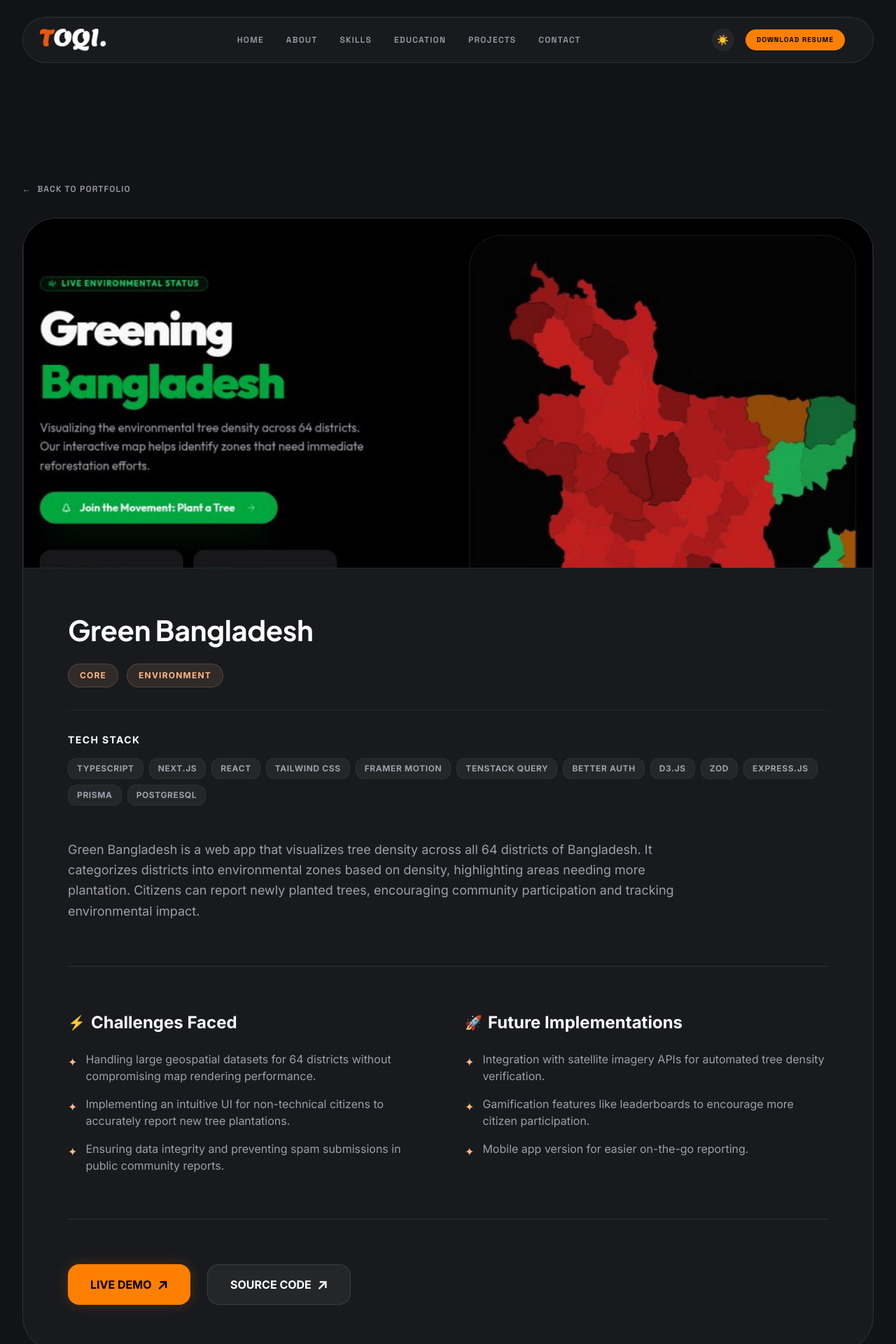
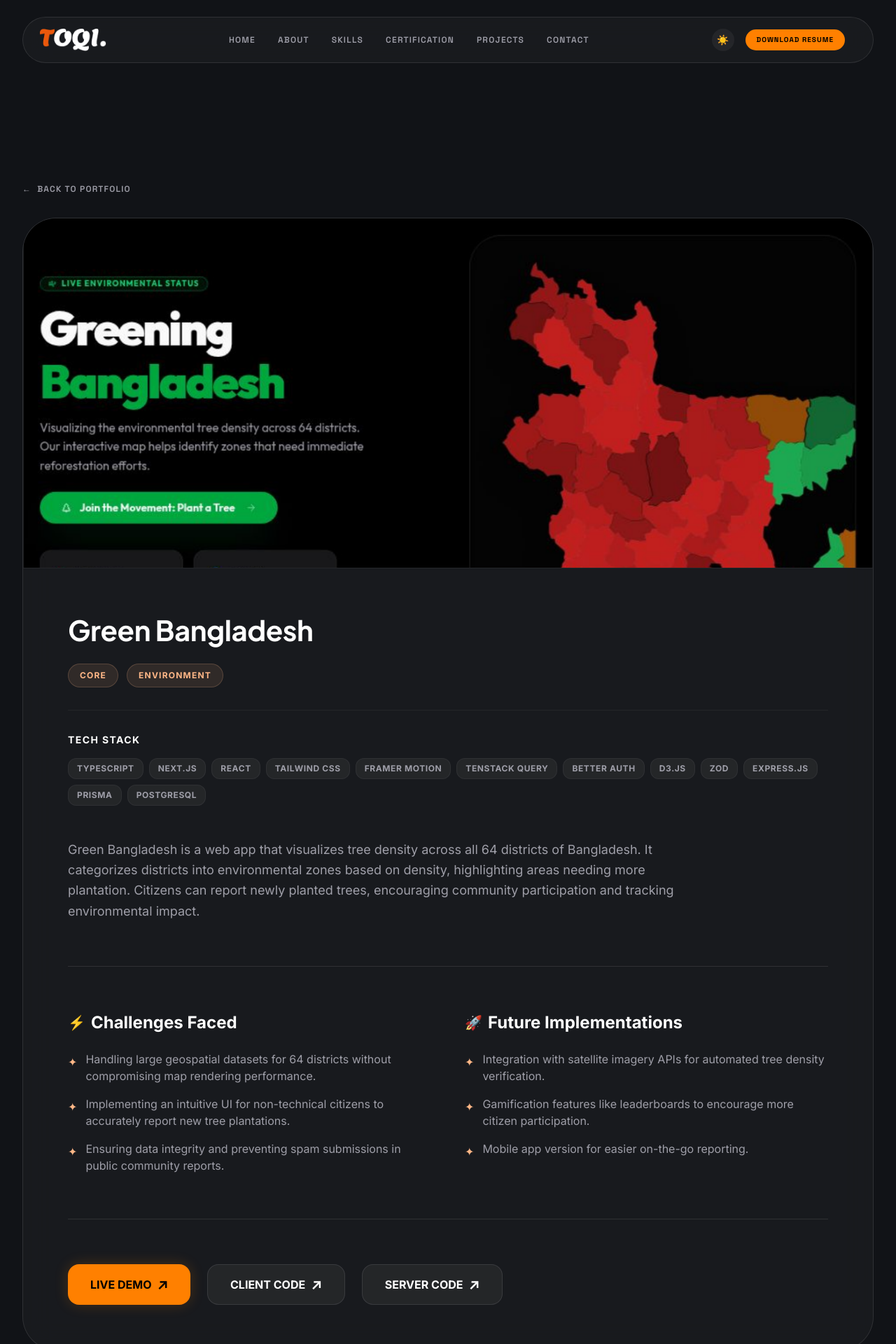
Before and after one commit to AR-Toqi/personal-portfolio, a Next.js app: page /projects/1 in a window 1280 px wide. Shown: the top 1920 px of the page at 70% size. Built offline with nearby package versions, Linux system fonts and the light colour scheme.

Commit message:
update some sections

```diff
--- a/src/app/(main-layout)/page.tsx
+++ b/src/app/(main-layout)/page.tsx
@@ -2,7 +2,7 @@ import React from "react";
 import HeroContent from "@/components/sections/HeroContent";
 import TechnicalEcosystem from "@/components/sections/TechnicalEcosystem";
 import About from "@/components/sections/About";
-import Education from "@/components/sections/Education";
+import Certification from "@/components/sections/Certification";
 import Contact from "@/components/sections/Contact";
 import Projects from "@/components/sections/Projects";
 
@@ -20,8 +20,8 @@ export default function HomePage() {
       {/* Technical Ecosystem */}
       <TechnicalEcosystem />
 
-      {/* Education Section */}
-      <Education />
+      {/* Certification Section */}
+      <Certification />
 
       {/* Selected Works */}
       <Projects />
--- a/src/app/(main-layout)/projects/[id]/page.tsx
+++ b/src/app/(main-layout)/projects/[id]/page.tsx
@@ -112,14 +112,25 @@ export default async function ProjectPage({ params }: ProjectPageProps) {
               </a>
             )}
 
-            {project.sourceCodeUrl && (
+            {project.clientUrl && (
               <a
-                href={project.sourceCodeUrl}
+                href={project.clientUrl}
                 target="_blank"
                 rel="noopener noreferrer"
                 className="rounded-2xl border border-black/10 dark:border-white/10 bg-black/5 dark:bg-white/5 px-8 py-4 font-bold text-zinc-900 dark:text-white transition-all hover:bg-black/10 dark:hover:bg-white/10 flex items-center gap-2"
               >
-                SOURCE CODE <span className="text-xl leading-none">↗</span>
+                CLIENT CODE <span className="text-xl leading-none">↗</span>
+              </a>
+            )}
+
+            {project.serverUrl && (
+              <a
+                href={project.serverUrl}
+                target="_blank"
+                rel="noopener noreferrer"
+                className="rounded-2xl border border-black/10 dark:border-white/10 bg-black/5 dark:bg-white/5 px-8 py-4 font-bold text-zinc-900 dark:text-white transition-all hover:bg-black/10 dark:hover:bg-white/10 flex items-center gap-2"
+              >
+                SERVER CODE <span className="text-xl leading-none">↗</span>
               </a>
             )}
           </div>
--- a/src/components/layout/Navbar.tsx
+++ b/src/components/layout/Navbar.tsx
@@ -9,7 +9,7 @@ const navLinks = [
   { name: "Home", href: "/" },
   { name: "About", href: "#about" },
   { name: "Skills", href: "#skills" },
-  { name: "Education", href: "#education" },
+  { name: "Certification", href: "#certification" },
   { name: "Projects", href: "#projects" },
   { name: "Contact", href: "#contact" },
 ];
--- a/src/components/sections/Education.tsx
+++ b/src/components/sections/Certification.tsx
@@ -1,43 +1,45 @@
 "use client";
 
 import React, { useRef } from "react";
-import { LuGraduationCap } from "react-icons/lu";
+import { LuAward } from "react-icons/lu";
 import { motion } from "framer-motion";
 
-const educationData = [
+const certificationData = [
   {
-    degree: "B.Sc. in Chemistry",
-    institution: "Govt. Brajlal College | Khulna, Bangladesh",
-    duration: "Present",
-    details: ["Currently pursuing undergraduate studies with a focus on chemical sciences and analytical research."],
+    title: "The Complete JavaScript Course 2025 — From Zero to Expert",
+    institution: "Udemy — Jonas Schmedtmann",
+    status: "Certificate",
+    details: ["Comprehensive JavaScript curriculum covering ES6+, asynchronous programming, DOM manipulation, and modern JavaScript frameworks."],
+    certificateUrl: "https://www.udemy.com/certificate/UC-439c7fa6-1d4b-44d4-8605-a4802f8fe58b/",
   },
   {
-    degree: "Higher Secondary Certificate (HSC), Science",
-    institution: "Khulna City College | Khulna, Bangladesh",
-    duration: "2018 — 2020",
-    details: ["GPA: 5.00 / 5.00", "Concentration in Physics, Chemistry, and Higher Mathematics."],
+    title: "Next Level Web Development",
+    institution: "Programming Hero",
+    status: "In Progress",
+    details: ["Advanced web development program focusing on full-stack technologies, real-world projects, and industry best practices."],
+    certificateUrl: null,
   },
 ];
 
-export default function Education() {
+export default function Certification() {
   const containerRef = useRef<HTMLDivElement>(null);
   const lineRef = useRef<HTMLDivElement>(null);
 
   return (
-    <section id="education" ref={containerRef} className="mx-auto max-w-7xl px-4 sm:px-6 lg:px-8 py-24">
+    <section id="certification" ref={containerRef} className="mx-auto max-w-7xl px-4 sm:px-6 lg:px-8 py-24">
       <div className="mb-20 text-center lg:text-left">
-        <span className="text-label-caps text-primary">// ACADEMIC PATH</span>
+        <span className="text-label-caps text-primary">{ "// CERTIFICATIONS" }</span>
         <h2 className="text-headline-lg text-zinc-900 dark:text-white mt-2">
-          Educational <span className="italic font-light text-primary-container">Foundation.</span>
+          Professional <span className="italic font-light text-primary-container">Credentials.</span>
         </h2>
       </div>
 
       <div className="timeline-container relative">
         {/* Vertical Line */}
-        <div ref={lineRef} className="timeline-line absolute left-4 md:left-1/2 top-0 bottom-0 w-[2px] bg-gradient-to-b from-primary/50 via-primary-container/30 to-transparent -translate-x-1/2 hidden md:block"></div>
+        <div ref={lineRef} className="timeline-line absolute left-4 md:left-1/2 top-0 bottom-0 w-0.5 bg-linear-to-b from-primary/50 via-primary-container/30 to-transparent -translate-x-1/2 hidden md:block"></div>
 
         <div className="space-y-12 md:space-y-0">
-          {educationData.map((edu, idx) => (
+          {certificationData.map((cert, idx) => (
             <div key={idx} className={`relative flex flex-col md:flex-row items-center gap-8 ${idx % 2 === 0 ? 'md:flex-row-reverse' : ''}`}>
               {/* Timeline Dot */}
               <div className="timeline-dot absolute left-4 md:left-1/2 h-4 w-4 rounded-full bg-primary border-4 border-black z-10 -translate-x-1/2 shadow-[0_0_15px_rgba(255,128,0,0.5)] hidden md:block"></div>
@@ -48,28 +50,39 @@ export default function Education() {
                 whileInView={{ opacity: 1, y: 0 }}
                 viewport={{ once: true, margin: "-100px" }}
                 transition={{ duration: 0.6, delay: idx * 0.2, ease: "easeOut" }}
-                className={`education-card w-full md:w-[45%] glass rounded-[2rem] p-8 md:p-10 hover:border-primary/30 transition-all group relative`}
+                className={`certification-card w-full md:w-[45%] glass rounded-4xl p-8 md:p-10 hover:border-primary/30 transition-all group relative`}
               >
                 <div className="flex items-center gap-4 mb-4">
                   <div className="h-12 w-12 rounded-2xl bg-primary/10 flex items-center justify-center text-primary text-xl">
-                    <LuGraduationCap />
+                    <LuAward />
                   </div>
-                  <span className="text-sm font-bold text-primary tracking-wider uppercase">{edu.duration}</span>
+                  <span className="text-sm font-bold text-primary tracking-wider uppercase">{cert.status}</span>
                 </div>
 
                 <h3 className="text-2xl font-bold text-zinc-900 dark:text-white group-hover:text-primary transition-colors font-plus-jakarta leading-tight">
-                  {edu.degree}
+                  {cert.title}
                 </h3>
-                <p className="text-zinc-600 dark:text-zinc-400 font-medium mt-2 mb-6">{edu.institution}</p>
+                <p className="text-zinc-600 dark:text-zinc-400 font-medium mt-2 mb-6">{cert.institution}</p>
 
                 <div className="space-y-3">
-                  {edu.details.map((detail, i) => (
+                  {cert.details.map((detail, i) => (
                     <div key={i} className="flex items-start gap-3 text-zinc-500 dark:text-zinc-400 text-sm leading-relaxed">
                       <div className="h-1 w-1 rounded-full bg-primary/50 mt-2"></div>
                       {detail}
                     </div>
                   ))}
                 </div>
+
+                {cert.certificateUrl && (
+                  <a
+                    href={cert.certificateUrl}
+                    target="_blank"
+                    rel="noopener noreferrer"
+                    className="mt-6 inline-flex items-center gap-2 rounded-xl bg-primary/10 px-4 py-2 text-sm font-bold text-primary hover:bg-primary/20 transition-colors"
+                  >
+                    <span>📜</span> View Certificate
+                  </a>
+                )}
 
                 {/* Decorative Accent */}
                 <div className="absolute top-0 right-0 h-32 w-32 bg-primary/5 blur-3xl -z-10 group-hover:bg-primary/10 transition-colors"></div>
--- a/src/constants/projects.ts
+++ b/src/constants/projects.ts
@@ -9,7 +9,8 @@ export const featuredProjects: IProject[] = [
     tags: ["CORE", "Environment"],
     techStack: ["TypeScript", "Next.js", "React", "Tailwind CSS", "Framer Motion", "Tenstack Query", "Better Auth", "d3.js", "Zod", "Express.js", "Prisma", "PostgreSQL"],
     liveDemoUrl: "https://green-bangladesh-client.vercel.app/",
-    sourceCodeUrl: "https://github.com/AR-Toqi/Green-Bangladesh-Client",
+    clientUrl: "https://github.com/AR-Toqi/Green-Bangladesh-Client",
+    serverUrl: "https://github.com/AR-Toqi/Green-Bangladesh",
     challenges: [
       "Handling large geospatial datasets for 64 districts without compromising map rendering performance.",
       "Implementing an intuitive UI for non-technical citizens to accurately report new tree plantations.",
@@ -29,7 +30,8 @@ export const featuredProjects: IProject[] = [
     tags: ["Ecommerce", "Health-Care"],
     techStack: ["Next.js", "TypeScript", "Tailwind CSS", "Framer Motion", "TanStack Query", "Node.js", "Express.js", "Prisma", "PostgreSQL", "Zod", "Better Auth", "Multer", "Cloudinary"],
     liveDemoUrl: "https://medistore-frontend-eight.vercel.app",
-    sourceCodeUrl: "https://github.com/AR-Toqi/medi-store_frontend",
+    clientUrl: "https://github.com/AR-Toqi/medi-store_frontend",
+    serverUrl: "https://github.com/AR-Toqi/medi-store_backend",
     challenges: [
       "Server Components vs. Client Components — This was the biggest game-changer and the most challenging aspect of the entire project. Next.js App Router encourages keeping pages as Server Components by default for better performance and SEO. I made it a priority to keep all main pages as server components and extract any interactive or client-side logic (state, effects, event handlers) into separate client components. This architectural pattern made the application significantly faster — pages load with pre-rendered HTML from the server, and only the interactive parts hydrate on the client. Getting this separation right required careful planning of the component tree and a deep understanding of the React Server Component model.",
       "Search with TanStack Query — Implementing the real-time medicine search in the navbar was another challenge. I used TanStack React Query with a debounced input to fetch search results and display them in a dropdown. Coordinating the query caching, loading states, and dropdown visibility while keeping the search component as a client island within the server-rendered navbar required thoughtful composition.",
@@ -45,22 +47,27 @@ export const featuredProjects: IProject[] = [
   },
   {
     id: "3",
-    title: "Assembly: Endgame",
-    description: "Assembly: Endgame is a modern, interactive word-guessing game built with React. The goal is to guess the hidden word within 8 attempts. Every wrong guess costs a programming language its 'life.' Save the programming world from the clutches of Assembly!",
-    image: "/project-images/AssemblyEndgame.png",
-    tags: ["MOBILE", "Games"],
-    techStack: ["React", "JavaScript", "Tailwind CSS", "Vite"],
-    liveDemoUrl: "https://assembly-endgame-by-ar-toqi.netlify.app/",
-    sourceCodeUrl: "https://github.com/AR-Toqi/Assembly-Endgame-React.js-",
+    title: "Wandr Travels",
+    description: "Wandr Travels is a cutting-edge, AI-powered travel intelligence platform designed to transform how travelers discover, plan, and experience the world. Unlike traditional listing sites, Wandr Travels understands user intent, preferences, and budget to build fully personalized, day-by-day itineraries and provide real-time travel assistance.",
+    image: "/project-images/Cinematic Amalfi Coast.png",
+    tags: ["Travel", "AI", "Full-Stack"],
+    techStack: ["Next.js 16", "TypeScript", "Tailwind CSS v4", "ShadCN UI", "Framer Motion", "TanStack Query v5", "React Hook Form", "Zod", "Node.js", "Express.js", "PostgreSQL", "Prisma", "OpenAI GPT-4o", "Google Gemini Pro"],
+    liveDemoUrl: "https://wandr-travels.vercel.app",
+    clientUrl: "https://github.com/AR-Toqi/ai-tourism-platform-client",
+    serverUrl: "https://github.com/AR-Toqi/ai-tourism-platform-server",
     challenges: [
-      "Managing complex React state for word guessing, lives, and keyboard inputs.",
-      "Creating smooth, performant animations for the 'death' of programming languages.",
-      "Ensuring mobile responsiveness for a seamless on-the-go gaming experience."
+      "Architecting the AI Logic — Implementing a Context-Aware Memory System for the chat assistant, ensuring it understands the trajectory of a traveler's planning process rather than just answering one-off questions.",
+      "Reliable Structured Data — Creating a robust validation layer using Zod and JSON Schemas to ensure AI's itinerary outputs always match frontend's day-by-day UI components without crashing.",
+      "User-Friendly Complexity — Using Atomic Component Design to keep the UI clean while providing deep functionality, abstracting complex business logic into custom React Hooks and Middleware.",
+      "Performance & Streaming — Implementing Streaming Responses (Server-Sent Events) so users see results immediately, significantly improving perceived performance and user experience."
     ],
     futureImplementations: [
-      "Adding a global leaderboard and user accounts to track high scores.",
-      "Implementing different difficulty levels and dynamic word length scaling.",
-      "Adding sound effects and background music for better immersion."
+      "Integrated Booking & Payments — Direct hotel and activity bookings powered by Stripe.",
+      "Interactive Map Integration — Google Maps API for real-time navigation and destination pins.",
+      "AI Voice Assistant — Hands-free travel planning via Web Speech API.",
+      "Global Reach — Multi-language support (i18n) and localized content for international travelers.",
+      "Collaborative Planning — Real-time 'Trip Rooms' where friends can plan itineraries together.",
+      "Mobile Experience — Dedicated iOS and Android apps built with React Native."
     ]
   },
 ];
--- a/src/types/index.ts
+++ b/src/types/index.ts
@@ -7,6 +7,8 @@ export interface IProject {
   techStack?: string[];
   liveDemoUrl?: string;
   sourceCodeUrl?: string;
+  clientUrl?: string;
+  serverUrl?: string;
   challenges?: string[];
   futureImplementations?: string[];
 }
```
Also changed, not shown: public/project-images/Cinematic Amalfi Coast.png (added), 1 other file (tests, documents, lock files or other folders).
